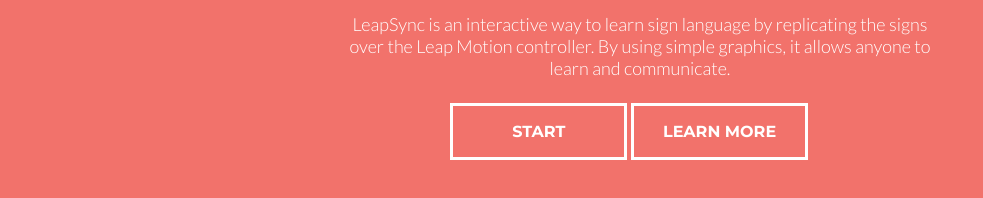
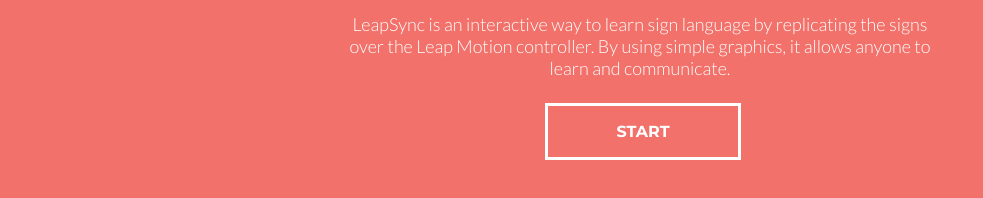
Before and after one commit to charliegerard/leapsync, a plain HTML site: page index.html in a window 1280 px wide. Shown: the part 500-698 px from the top of the page, without its empty margins (0-983 px from the left). Drawn offline with nearby package versions, Linux system fonts and the light colour scheme; a script that the page names is missing.

Commit message:
small changes - to be fixed

```diff
--- a/css/style.css
+++ b/css/style.css
@@ -62,7 +62,7 @@
 
 #buttons{
 	display: block;
-	width: 30%;
+	max-width: 15%;
 	margin: auto;
 	margin-top: 1.5em;
 }
@@ -71,7 +71,8 @@
 	text-align: center;
 	margin-bottom: 1em;
 	border: 3px solid white;
-	width: 45%;
+	/*width: 45%;*/
+	width: 100%;
 	display: inline-block;
 	margin: auto;
 }
--- a/index.html
+++ b/index.html
@@ -30,11 +30,11 @@
       </a>
     </div>
 
-    <div id="button1">
-      <a href="">
-        <div id="level1">LEARN MORE</div>
-      </a>
-    </div>
+    <!-- <div id="button1"> -->
+      <!-- <a href=""> -->
+        <!-- <div id="level1">LEARN MORE</div> -->
+      <!-- </a> -->
+    <!-- </div> -->
     </br>
   </div>
 
@@ -42,22 +42,22 @@
     <p>Oops.. It seems like there is no Leap Motion device detected so this app will not do much.</p>
     <button id="cancel">Cancel</button>
   </div>
+  <script src="http://js.leapmotion.com/0.2.0-beta1/leap.min.js"></script>
   <script>
 
     $(document).ready(function(){
       var controller = new Leap.Controller();
 
       if(!controller.deviceAttached){
-      $('#alert').fadeIn();
+        // $('#alert').fadeIn();
         // $('#alert').css('display', 'block');
       }
       $('#cancel').click(function(){
-      $('#alert').fadeOut();
+        // $('#alert').fadeOut();
       });
     })
 
   </script>
-  <script src="http://js.leapmotion.com/0.2.0-beta1/leap.min.js"></script>
   <script type="text/javascript" src="index.js"></script>
 
 </body>
```
Lines whose indentation alone changed are shown as unchanged.
